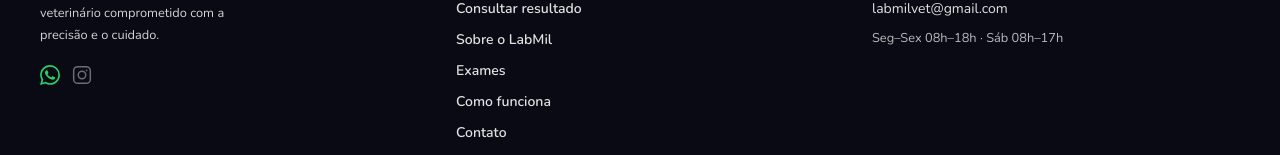
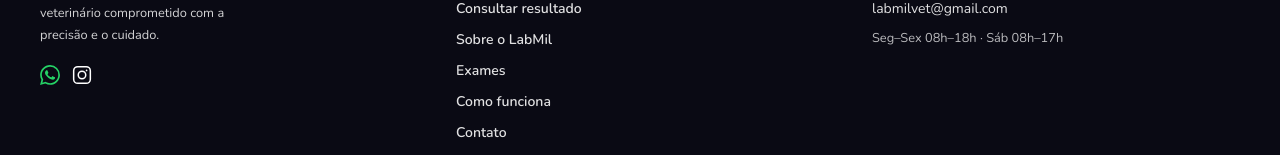
Before and after one commit to SaymonHoland/LabMil, a React (Vite) app: page / in a window 1280 px wide. Shown: the part 5333-5488 px from the top of the page. Built offline with nearby package versions, Linux system fonts and the light colour scheme; the HTML template or start-up script is replaced by a standard one.

Commit message:
Link LabMil Instagram from footer icon

```diff
--- a/src/App.tsx
+++ b/src/App.tsx
@@ -65,6 +65,7 @@ function IconCheck() {
 
 /* ── Constants ── */
 const WHATSAPP_LINK = "https://wa.me/5585984491305";
+const INSTAGRAM_LINK = "https://www.instagram.com/labmilvet/";
 const VETCLOUD_REQUEST = "https://app.ideainfo.com.br/exec/requisicao.php?account_id=9z2kzdwd";
 const VETCLOUD_RESULT = "https://app.ideainfo.com.br/exec/resultados.php?account_id=9z2kzdwd";
 
@@ -725,7 +726,10 @@ function Footer() {
                 onMouseEnter={(e) => ((e.currentTarget as HTMLElement).style.opacity = "0.7")}
                 onMouseLeave={(e) => ((e.currentTarget as HTMLElement).style.opacity = "1")}
               ><IconWhatsApp size={20} /></a>
-              <span style={{ color: "rgba(255,255,255,0.4)" }} role="img" aria-label="Instagram indisponível" title="Instagram indisponível"><IconInsta /></span>
+              <a href={INSTAGRAM_LINK} target="_blank" rel="noopener noreferrer" style={{ color: "#fff", transition: "opacity 0.15s" }} aria-label="Instagram do LabMil"
+                onMouseEnter={(e) => ((e.currentTarget as HTMLElement).style.opacity = "0.7")}
+                onMouseLeave={(e) => ((e.currentTarget as HTMLElement).style.opacity = "1")}
+              ><IconInsta /></a>
             </div>
           </div>
 
```
